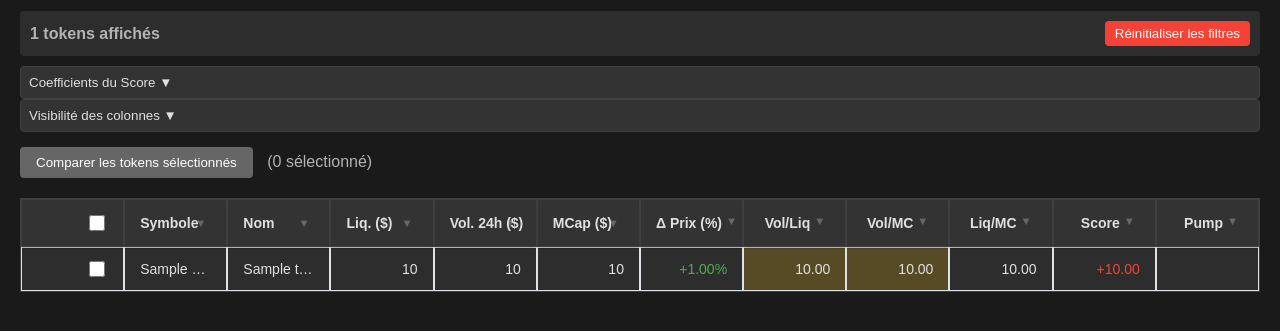
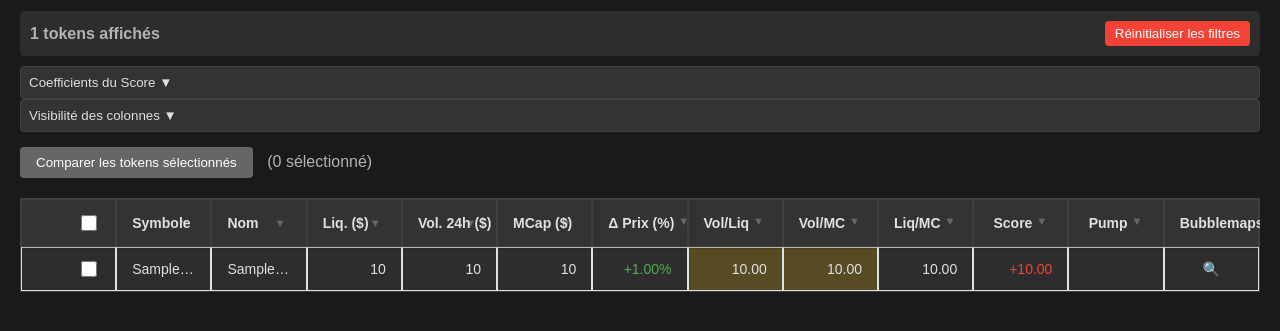
Before and after one commit to FrenSurfer/Sniffer, a Flask app: template templates/index.html in a window 1280 px wide. Shown: the part 268-599 px from the top of the page. Run offline with Flask 3, Linux system fonts and the light colour scheme; the template is opened without the code that fills it: most values are stand-ins (such as "Sample title", 1, 10 or a date in 2020).

Commit message:
feat :  add bubblemap link by token

```diff
--- a/static/css/styles.css
+++ b/static/css/styles.css
@@ -402,3 +402,14 @@
     gap: 8px;
     cursor: pointer;
 }
+
+.bubblemaps-link {
+    color: #e0e0e0;
+    text-decoration: none;
+    cursor: pointer;
+    transition: color 0.3s;
+}
+
+.bubblemaps-link:hover {
+    color: #2196f3;
+}
--- a/static/js/main.js
+++ b/static/js/main.js
@@ -98,7 +98,8 @@
             'volume_mc_ratio': 8,
             'liquidity_mc_ratio': 9,
             'performance': 10,
-            'is_pump': 11
+            'is_pump': 11,
+            'bubblemaps': 12
         };
         return columnMap[column];
     }
--- a/templates/index.html
+++ b/templates/index.html
@@ -129,6 +129,7 @@
                 <label><input type="checkbox" data-column="liquidity_mc_ratio" checked> Liq/MC</label>
                 <label><input type="checkbox" data-column="performance" checked> Score</label>
                 <label><input type="checkbox" data-column="is_pump" > Pump</label>
+                <label><input type="checkbox" data-column="bubblemaps" > Bubblemaps</label>
             </div>
         </div>
     </div>
@@ -170,9 +171,14 @@
                         Score
                         <span class="tooltiptext">Score combiné basé sur les ratios</span>
                     </a></th>
+
                     <th><a href="#" data-column="is_pump" onclick="sortTable('is_pump'); return false;" class="tooltip">
                         Pump
                         <span class="tooltiptext">Token avec adresse finissant par 'pump'</span>
+                    </a></th>
+                    <th><a href="#" data-column="bubblemaps" class="tooltip">
+                        Bubblemaps
+                        <span class="tooltiptext">Voir sur Bubblemaps</span>
                     </a></th>
                 </tr>
             </thead>
@@ -201,6 +207,14 @@
                         {{ "{:+.2f}".format(token.performance) }}
                     </td>
                     <td style="text-align: center;">{{ "✓" if token.is_pump else "" }}</td>
+                    <td style="text-align: center;">
+                        <a href="https://app.bubblemaps.io/sol/token/{{ token.address }}"
+                           target="_blank"
+                           class="bubblemaps-link"
+                           title="Voir sur Bubblemaps">
+                            🔍
+                        </a>
+                    </td>
                 </tr>
                 {% endfor %}
             </tbody>
```
